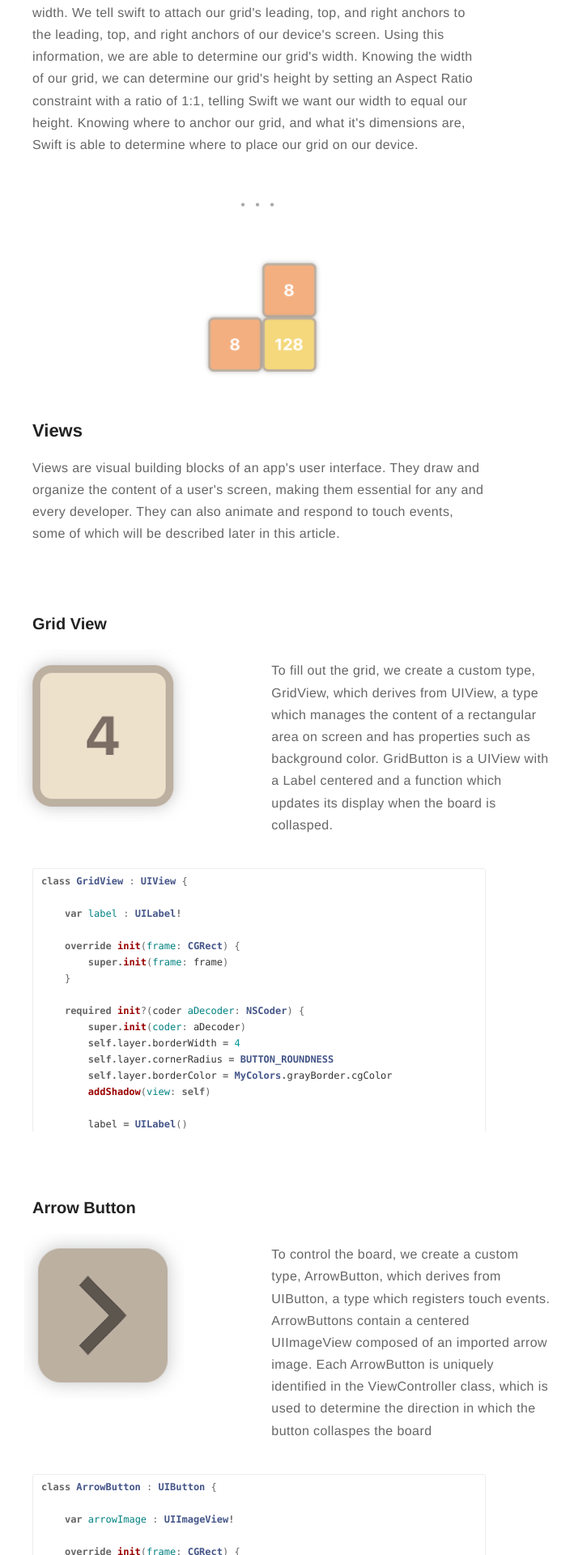
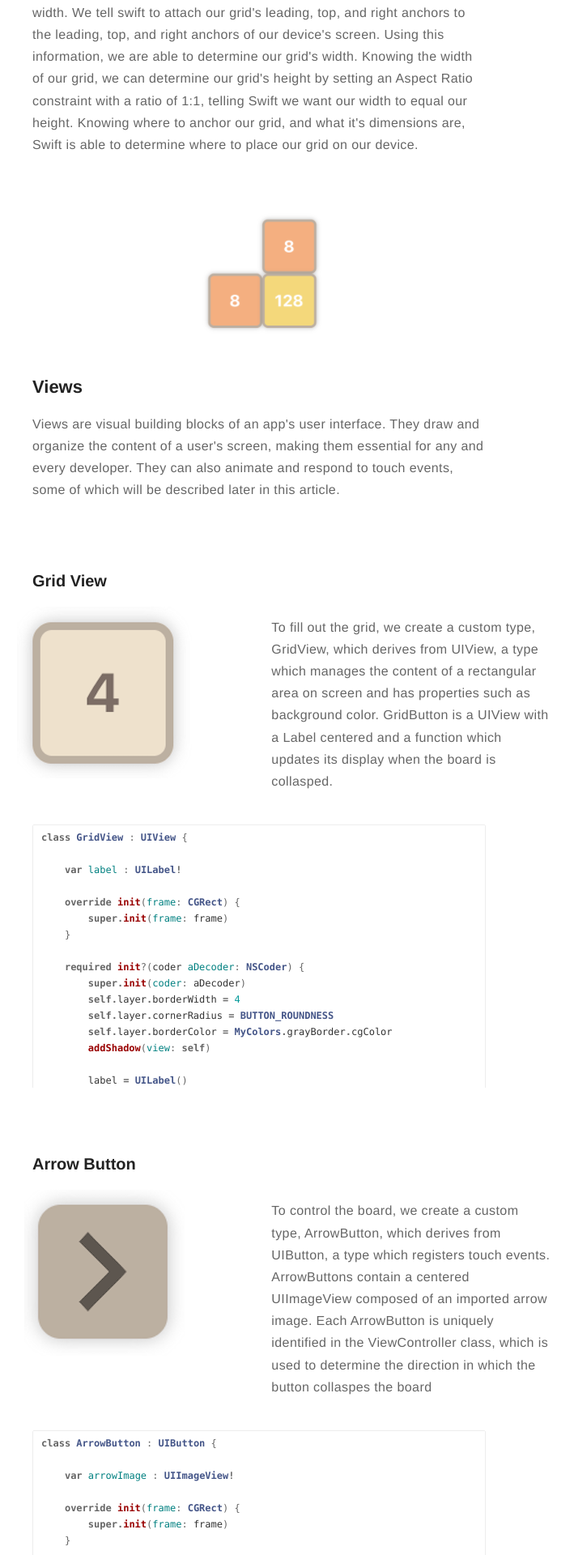
Before and after one commit to eriktanner/SwiftAppBlog, a Jekyll site: the page built from _posts/2019-02-22-2048.markdown, in a window 1280 px wide. Shown: the part 4126-6046 px from the top of the page at 81% size, without its empty margins (320-1029 px from the left). Built offline with Jekyll 4.4.1, drawn with Linux system fonts in a browser that asks for light colours; comment, search, counter and statistics services are not loaded.

```diff
--- a/_posts/2019-02-22-2048.markdown
+++ b/_posts/2019-02-22-2048.markdown
@@ -97,7 +97,7 @@ The first class project for CMSC436 was to recreate the popular mobile game 2048
     <p> The example above shows our grid constraints. Using these constraints, we are able to tell Swift where to position our grid at what height and what width. We tell swift to attach our grid's leading, top, and right anchors to the leading, top, and right anchors of our device's screen. Using this information, we are able to determine our grid's width. Knowing the width of our grid, we can determine our grid's height by setting an Aspect Ratio constraint with a ratio of 1:1, telling Swift we want our width to equal our height. Knowing where to anchor our grid, and what it's dimensions are, Swift is able to determine where to place our grid on our device. </p>
 </div>
 
-<div class="breaker"></div>
+<br>
 
 {: style="text-align:center"}
 ![Markdowm Image][12]
```
